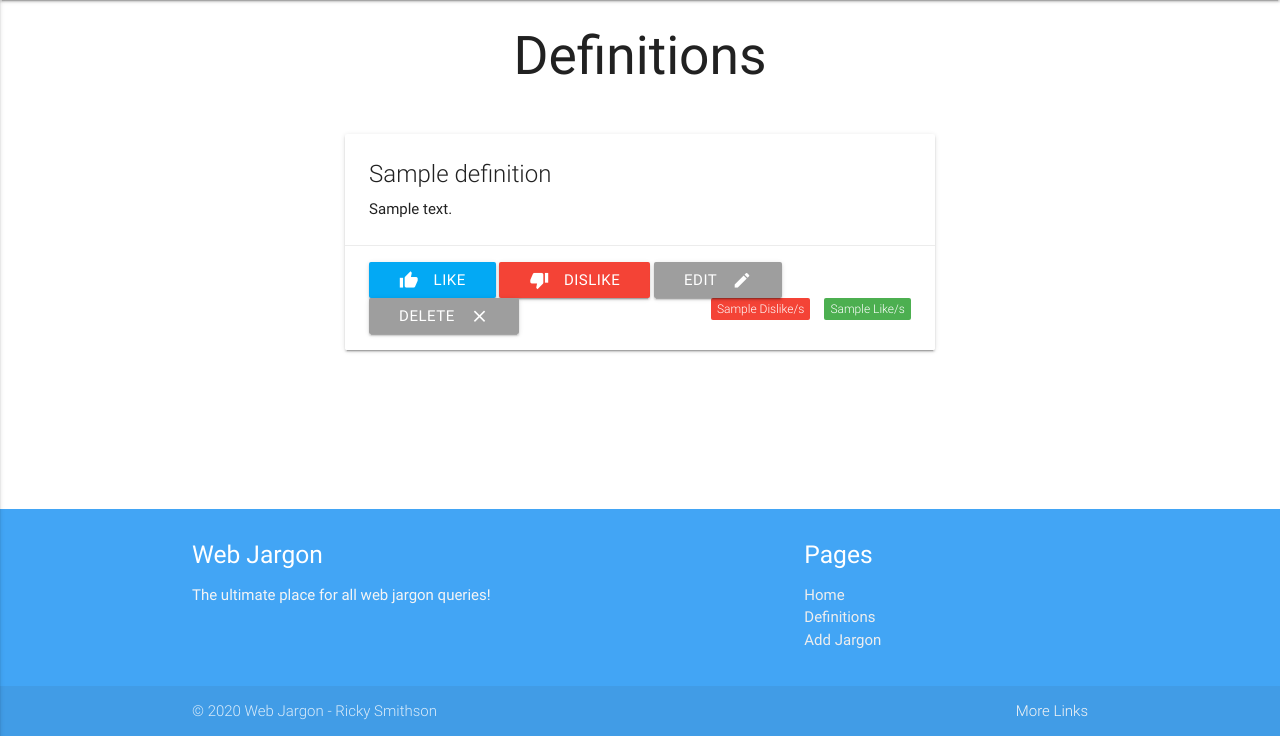
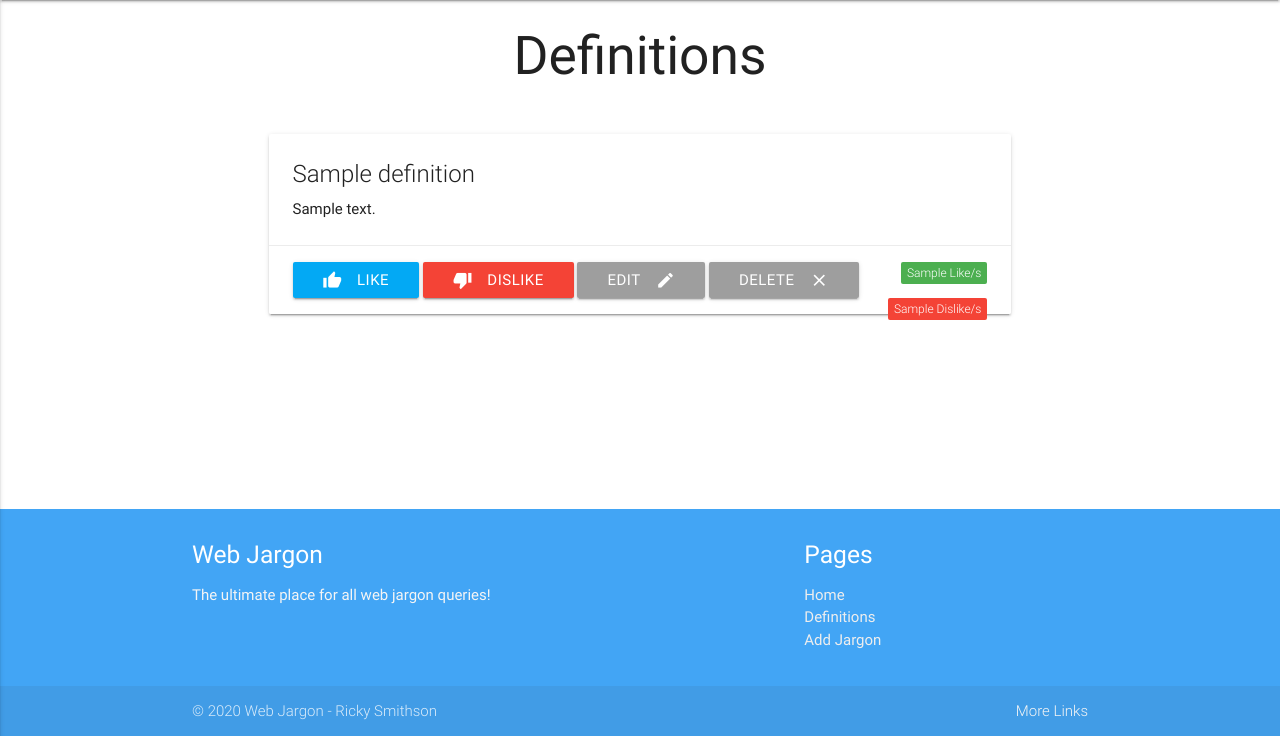
Before and after one commit to rickysmithson/webjargon, a Flask app: page /get_defin in a window 1280 px wide. Shown: the part 64-800 px from the top of the page. Run offline with Flask 2, Linux system fonts and the light colour scheme; a database or web service that is not in the repository returns one stand-in record (values such as "Sample title"); some libraries are stand-ins or nearby versions.

```diff
--- a/templates/def.html
+++ b/templates/def.html
@@ -8,7 +8,7 @@
 {% for definitions in defines %}
 
 <div class="row ">
-	<div class="col s12 m8 offset-m2">
+	<div class="col s12 m10 l10 offset-m1 offset-l1">
 		<div class="card">
 
 			<div class="card-content">
@@ -16,17 +16,18 @@
 				<p name="defdescr" id="defname">{{definitions.def_descr}}</p>
 			</div>
 			<div class="card-action">
-				<a href="{{url_for('like_jargon', def_id=definitions._id)}}" class="waves-effect waves-light btn light-blue"><i class="material-icons left">thumb_up</i>Like</a>
+            	<a href="{{url_for('like_jargon', def_id=definitions._id)}}" class="waves-effect waves-light btn btn-small light-blue"><i class="material-icons left">thumb_up</i>Like</a>
                 <a href="{{url_for('dislike_jargon', def_id=definitions._id)}}"  class="waves-effect waves-light btn red"><i class="material-icons left">thumb_down</i>Dislike</a>
                 <a href="{{url_for('edit_jargon', def_id=definitions._id)}}" class="waves-effect waves-light btn grey"><i class="material-icons right">create</i>Edit</a>
-				<a href="{{url_for('delete_jargon', def_id=definitions._id)}}" class="waves-effect waves-light btn grey"><i class="material-icons right">clear</i>Delete</a>
+			    <a href="{{url_for('delete_jargon', def_id=definitions._id)}}" class="waves-effect waves-light btn grey"><i class="material-icons right">clear</i>Delete</a>
                 <span class="new badge green" data-badge-caption="Like/s">{{definitions.def_like}}</span>
                 <span class="new badge red" data-badge-caption="Dislike/s">{{definitions.def_dislike}}</span>
+
 			</div>
 
 		</div>
 
 	</div>
-</div>
+
 {% endfor %}
 {% endblock %}
```
Also changed, not shown: README.md.
